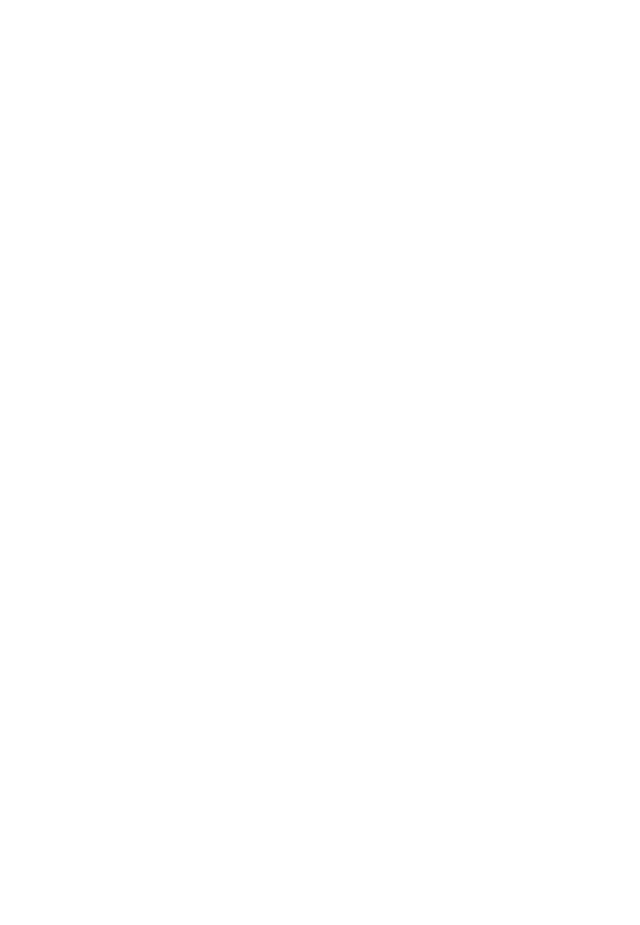
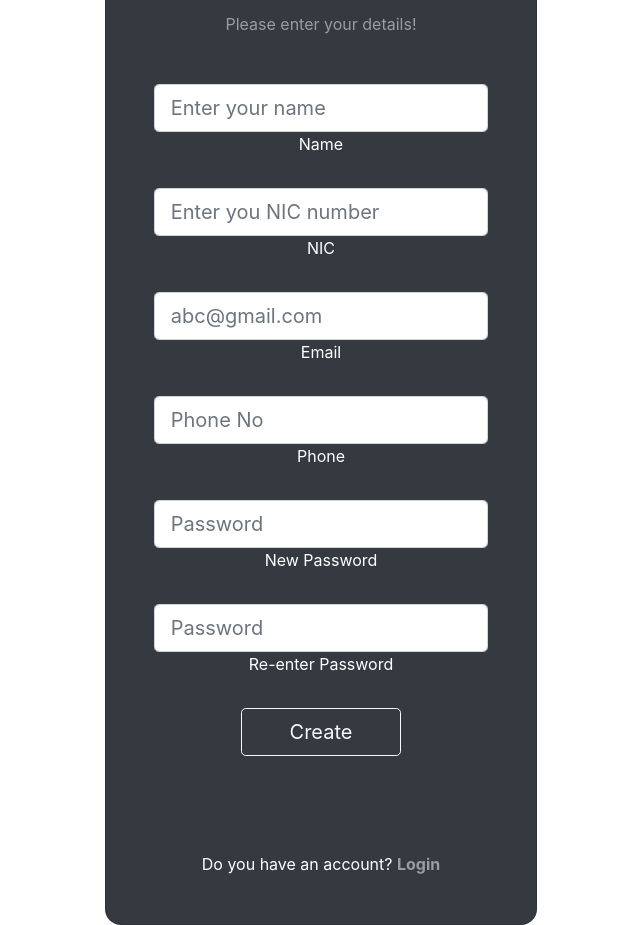
Before and after one commit to Sathira-Wijeratne/StyleSync-Solutions, a React (Create React App) app in the folder frontend/: page /signup in a window 1280 px wide. Shown: the part 400-1325 px from the top of the page, without its empty margins (319-959 px from the left). Before the commit the page ends 800 px from the top, so only its background shows below. Built offline with nearby package versions, Linux system fonts and the light colour scheme; the HTML template or start-up script is replaced by a standard one.

Commit message:
Created signup

```diff
--- a/frontend/src/App.js
+++ b/frontend/src/App.js
@@ -1,16 +1,18 @@
 import "./App.css";
 import { BrowserRouter as Router, Route } from "react-router-dom";
 import Header from "./components/Header";
-import Login from "./components/Login";
-import AdminLogin from "./components/AdminLogin";
+import Login from "./components/account_management/Login";
+import AdminLogin from "./components/account_management/AdminLogin";
 import UserHome from "./components/UserHome";
 import AdminHome from "./components/AdminHome";
+import Signup from "./components/account_management/Signup";
 
 function App() {
   return (
     <Router>
       <Header />
       <Route path="/" exact component={Login} />
+      <Route path="/signup" exact component={Signup} />
       <Route path="/adminlogin" exact component={AdminLogin} />
       <Route path="/home" exact component={UserHome} />
       <Route path="/adminhome" exact component={AdminHome} />
--- /dev/null
+++ b/frontend/src/components/account_management/Signup.js
@@ -0,0 +1,205 @@
+import React from "react";
+import axios from "axios";
+import { useState } from "react";
+import Button from "react-bootstrap/Button";
+
+export default function Signup() {
+  const [name, setName] = useState({});
+  const [nic, setNic] = useState({});
+  const [email, setEmail] = useState({});
+  const [phone, setPhone] = useState({});
+  const [password, setPassword] = useState({});
+  const [rePassword, setRePassword] = useState({});
+
+  function proceed(e) {
+    e.preventDefault();
+
+    if (password !== rePassword) {
+      alert(
+        "Re-entered password does not match with the password that you have entered!"
+      );
+    } else {
+      axios
+        .get(`http://localhost:8070/customer/get/email/${email}`)
+        .then((res) => {
+          if (res.data[0] === undefined) {
+            const newCustomer = {
+              name,
+              nic,
+              email,
+              phone,
+              password,
+            };
+
+            axios
+              .post("http://localhost:8070/customer/add", newCustomer)
+              .then(() => {
+                alert("Registration Successfull !");
+                window.location.replace("http://localhost:3000");
+              })
+              .catch((err) => {
+                alert("Something went wrong !");
+              });
+          } else {
+            alert("You already have an account !");
+          }
+        })
+        .catch((err) => {
+          console.log(err);
+        });
+    }
+  }
+
+  return (
+    <div className="container">
+      <a href="/">
+        <Button variant="dark">Back</Button>
+      </a>
+
+      <form onSubmit={proceed}>
+        <section className="vh-100 gradient-custom">
+          <div className="container py-5 h-100">
+            <div className="row d-flex justify-content-center align-items-center h-100">
+              <div className="col-12 col-md-8 col-lg-6 col-xl-5">
+                <div
+                  className="card bg-dark text-white"
+                  style={{ borderRadius: "1rem" }}
+                >
+                  <div className="card-body p-5 text-center">
+                    <div className="mb-md-5 mt-md-4 pb-5">
+                      <h2 className="fw-bold mb-2 text-uppercase">
+                        Create Your Account
+                      </h2>
+                      <p className="text-white-50 mb-5">
+                        Please enter your details!
+                      </p>
+
+                      <div className="form-outline form-white mb-4">
+                        <input
+                          type="text"
+                          id="name"
+                          className="form-control form-control-lg"
+                          placeholder="Enter your name"
+                          pattern="[A-Za-z .]{1,100}"
+                          required
+                          onChange={(e) => {
+                            setName(e.target.value);
+                          }}
+                        />
+                        <label className="form-label" htmlFor="name">
+                          Name
+                        </label>
+                      </div>
+
+                      <div className="form-outline form-white mb-4">
+                        <input
+                          type="text"
+                          id="nic"
+                          className="form-control form-control-lg"
+                          placeholder="Enter you NIC number"
+                          pattern="[0-9]{9}[V||v]|[0-9]{12}"
+                          required
+                          onChange={(e) => {
+                            setNic(e.target.value);
+                          }}
+                        />
+                        <label className="form-label" htmlFor="nic">
+                          NIC
+                        </label>
+                      </div>
+
+                      <div className="form-outline form-white mb-4">
+                        <input
+                          type="email"
+                          id="email"
+                          className="form-control form-control-lg"
+                          placeholder="abc@gmail.com"
+                          required
+                          onChange={(e) => {
+                            setEmail(e.target.value);
+                          }}
+                        />
+                        <label className="form-label" htmlFor="email">
+                          Email
+                        </label>
+                      </div>
+
+                      <div className="form-outline form-white mb-4">
+                        <input
+                          type="phone"
+                          id="phone"
+                          className="form-control form-control-lg"
+                          placeholder="Phone No"
+                          pattern="0[0-9]{9}"
+                          required
+                          onChange={(e) => {
+                            setPhone(e.target.value);
+                          }}
+                        />
+                        <label className="form-label" htmlFor="phone">
+                          Phone
+                        </label>
+                      </div>
+
+                      <div className="form-outline form-white mb-4">
+                        <input
+                          type="password"
+                          id="newpassword"
+                          className="form-control form-control-lg"
+                          placeholder="Password"
+                          minLength="8"
+                          required
+                          onChange={(e) => {
+                            setPassword(e.target.value);
+                          }}
+                        />
+                        <label className="form-label" htmlFor="password">
+                          New Password
+                        </label>
+                      </div>
+
+                      <div className="form-outline form-white mb-4">
+                        <input
+                          type="password"
+                          id="repassword"
+                          className="form-control form-control-lg"
+                          placeholder="Password"
+                          required
+                          onChange={(e) => {
+                            setRePassword(e.target.value);
+                          }}
+                        />
+                        <label className="form-label" htmlFor="repassword">
+                          Re-enter Password
+                        </label>
+                      </div>
+
+                      <button
+                        className="btn btn-outline-light btn-lg px-5"
+                        type="submit"
+                      >
+                        Create
+                      </button>
+                    </div>
+
+                    <div>
+                      <p className="mb-0">
+                        Do you have an account?{" "}
+                        <a
+                          href="/buyersignup"
+                          className="text-white-50 fw-bold"
+                        >
+                          Login
+                        </a>
+                      </p>
+                    </div>
+                  </div>
+                </div>
+              </div>
+            </div>
+          </div>
+        </section>
+      </form>
+    </div>
+  );
+}
```
Also changed, not shown: frontend/src/components/account_management/AdminLogin.js (renamed from frontend/src/components/AdminLogin.js), frontend/src/components/account_management/Login.js (renamed from frontend/src/components/Login.js).
